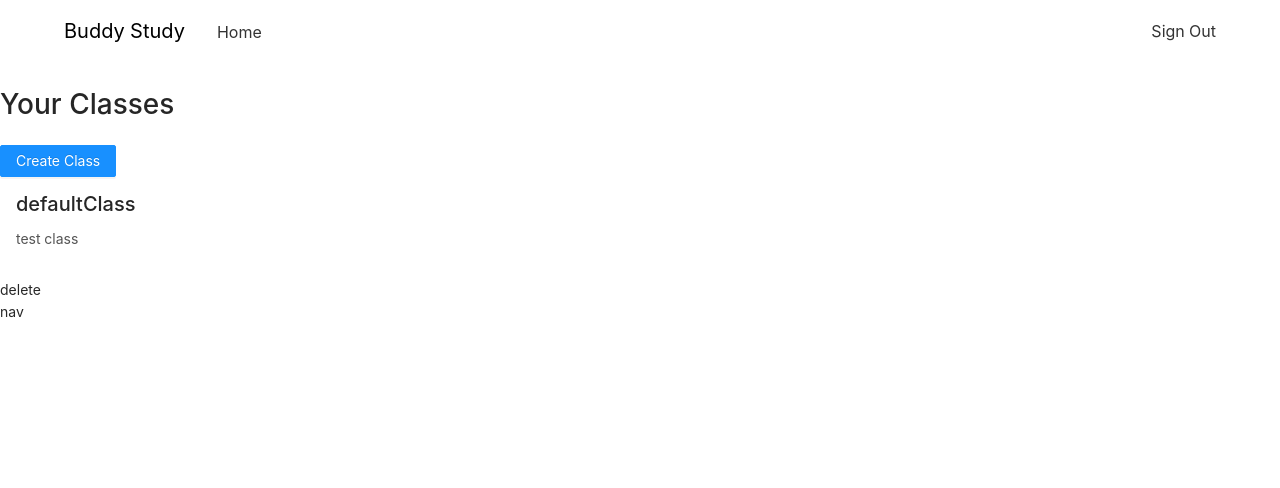
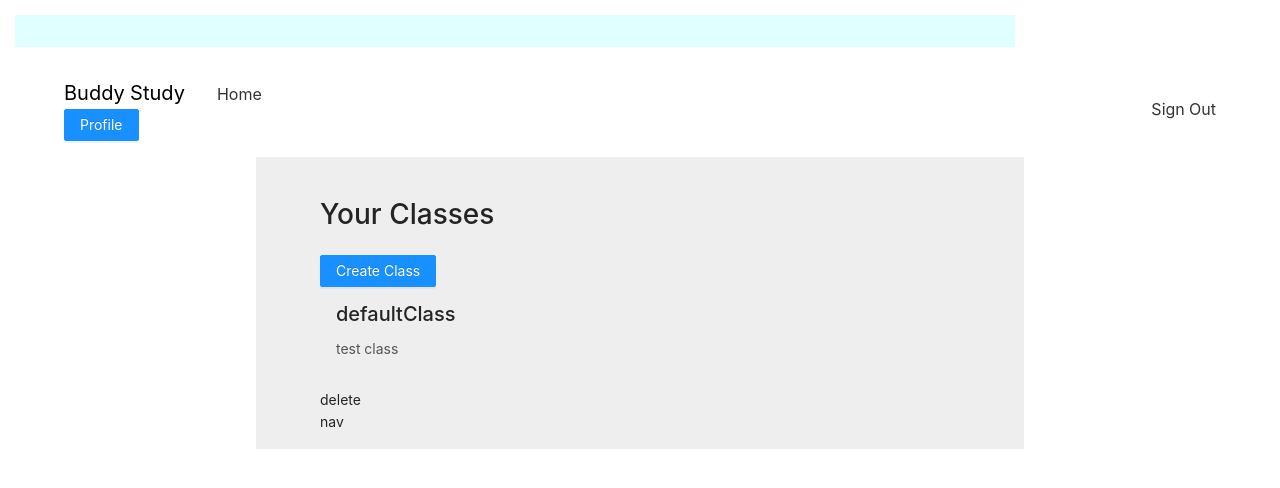
Before and after one commit to xinrod/study-buddy, a React (Create React App) app in the folder study-buddy-front-end/: page / in a window 1280 px wide. Shown: the top 488 px of the page. Built offline with nearby package versions, Linux system fonts and the light colour scheme.

Commit message:
Started Profile, SearchBar w/o backend

```diff
--- a/study-buddy-front-end/src/App.js
+++ b/study-buddy-front-end/src/App.js
@@ -2,6 +2,9 @@ import React from 'react';
 import './App.css';
 import Home from './components/Home/Home';
 import 'tachyons';
+
+import Profile from './components/Home/Profile';
+import SearchBar from './components/Home/SearchBar';
 
 import {
   BrowserRouter as Router,
@@ -13,6 +16,8 @@ import {
 export default function App() {
   return (
     <Router>
+      <SearchBar/>
+
       <nav className="dt w-100 border-box pa3 ph5-ns">
                 <Link to='/' className="grow link dim black f1 f4-ns dib mr3 mr4-ns" title="Home">
                     Buddy Study
@@ -20,13 +25,17 @@ export default function App() {
                 <Link to='/' className="grow link dim dark-gray f6 f5-ns dib mr3 mr4-ns" title="Home">
                     Home
                 </Link>
+                <Profile className="link dim dark-gray f6 f5-ns dib"/>
                 <div className="grow dtc v-mid w-75 tr">
                     <Link to='/signin' className="link dim dark-gray f6 f5-ns dib" href="#" title="signout">Sign Out</Link>
                 </div>
+
       </nav>
       <Switch>
         <Route exact path="/">
+        <section class="mw5 mw7-ns center bg-light-gray pa3 ph5-ns">
           <Home/>
+          </section>
         </Route>
         <Route path="/about">
           {Signin()}
--- /dev/null
+++ b/study-buddy-front-end/src/components/Home/Profile.js
@@ -0,0 +1,36 @@
+import React, { useEffect } from 'react';
+import { useState } from 'react';
+import { Modal, Button } from 'antd';
+import 'antd/dist/antd.css';
+
+
+const Home = () => {
+    const [visible, setVisible] = useState(false);
+
+
+
+    const showModal = () => {
+        setVisible(true);
+    }
+
+    const handleClose = e => {
+        setVisible(false);
+    }
+    return (
+        <>
+            <Button type='primary' onClick={showModal}>
+                Profile
+            </Button>
+            <Modal
+                title="Your Profile"
+                visible={visible}
+                onCancel={handleClose}
+            >
+            </Modal>
+
+
+        </>
+    );
+}
+
+export default Home;
--- /dev/null
+++ b/study-buddy-front-end/src/components/Home/SearchBar.css
@@ -0,0 +1,11 @@
+.search{
+    background-color: lightcyan;
+    border: none;
+    outline: none;
+    padding-left: 15px;
+    width: 1000px;
+    line-height: 30px;
+    margin-bottom: 15px;
+    margin-left: 15px;
+    margin-top: 15px;
+}
--- /dev/null
+++ b/study-buddy-front-end/src/components/Home/SearchBar.js
@@ -0,0 +1,13 @@
+import React from 'react';
+import './SearchBar.css'
+const SearchBar = ({placeholder,handleChange}) =>{
+    return(
+        <input type='search'
+        className='search'
+        placeholder={placeholder}
+        onChange = {handleChange}
+        />
+    )
+}
+
+export default SearchBar;
```
Also changed, not shown: study-buddy-front-end/public/buddystudy3.png (added).
